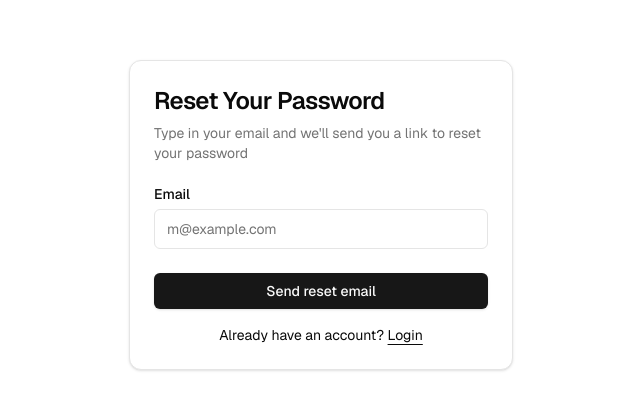
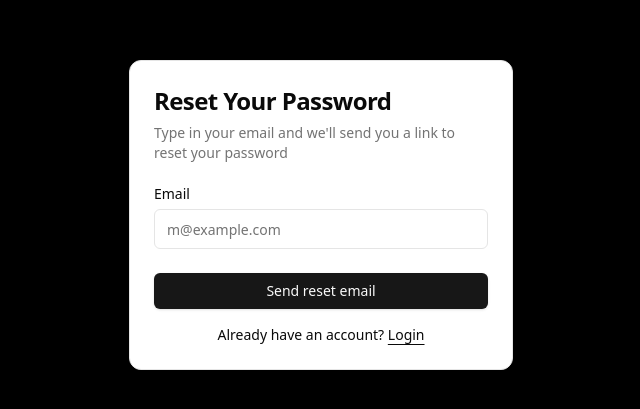
Before and after one commit to AlexThomas-Graft0/tattoos-by-jake-llewellyn-de7953, a Next.js app: page /auth/forgot-password in a window 1280 px wide. Shown: the part 185-594 px from the top of the page, without its empty margins (319-959 px from the left). Built offline with nearby package versions, Linux system fonts and the light colour scheme; no server answers.

Commit message:
add app/layout.tsx

```diff
--- a/app/layout.tsx
+++ b/app/layout.tsx
@@ -1,40 +1,36 @@
-import type { Metadata } from "next";
-import { Geist } from "next/font/google";
-import { ThemeProvider } from "next-themes";
-import "./globals.css";
+import { CookieBanner } from "@/components/CookieBanner";
+import './globals.css';
+import { Oswald, JetBrains_Mono } from 'next/font/google';
 
-const defaultUrl = process.env.VERCEL_URL
-  ? `https://${process.env.VERCEL_URL}`
-  : "http://localhost:3000";
+const oswald = Oswald({
+  subsets: ['latin'],
+  weight: ['400', '700'],
+  variable: '--font-oswald',
+  display: 'swap',
+});
 
-export const metadata: Metadata = {
-  metadataBase: new URL(defaultUrl),
-  title: "Next.js and Supabase Starter Kit",
-  description: "The fastest way to build apps with Next.js and Supabase",
+const jetbrainsMono = JetBrains_Mono({
+  subsets: ['latin'],
+  weight: ['400', '700'],
+  variable: '--font-jetbrains',
+  display: 'swap',
+});
+
+export const metadata = {
+  title: 'Tattoos by Jake Llewellyn',
+  description: 'At Tattoos by jakellewellyn, I offer a range of services to cater to your individual tattoo needs. I specialise in custom designs, client-specified artwork, and cover-ups (depending on the existing design). All tattoo styles are welcome, ensuring your body art is exactly as you envision it.',
 };
-
-const geistSans = Geist({
-  variable: "--font-geist-sans",
-  display: "swap",
-  subsets: ["latin"],
-});
 
 export default function RootLayout({
   children,
-}: Readonly<{
+}: {
   children: React.ReactNode;
-}>) {
+}) {
   return (
-    <html lang="en" suppressHydrationWarning>
-      <body className={`${geistSans.className} antialiased`}>
-        <ThemeProvider
-          attribute="class"
-          defaultTheme="system"
-          enableSystem
-          disableTransitionOnChange
-        >
-          {children}
-        </ThemeProvider>
+    <html lang="en" className={`${oswald.variable} ${jetbrainsMono.variable}`}>
+      <body className="bg-black text-white font-sans antialiased min-h-screen selection:bg-white selection:text-black">
+        {children}
+              <CookieBanner />
       </body>
     </html>
   );
```
